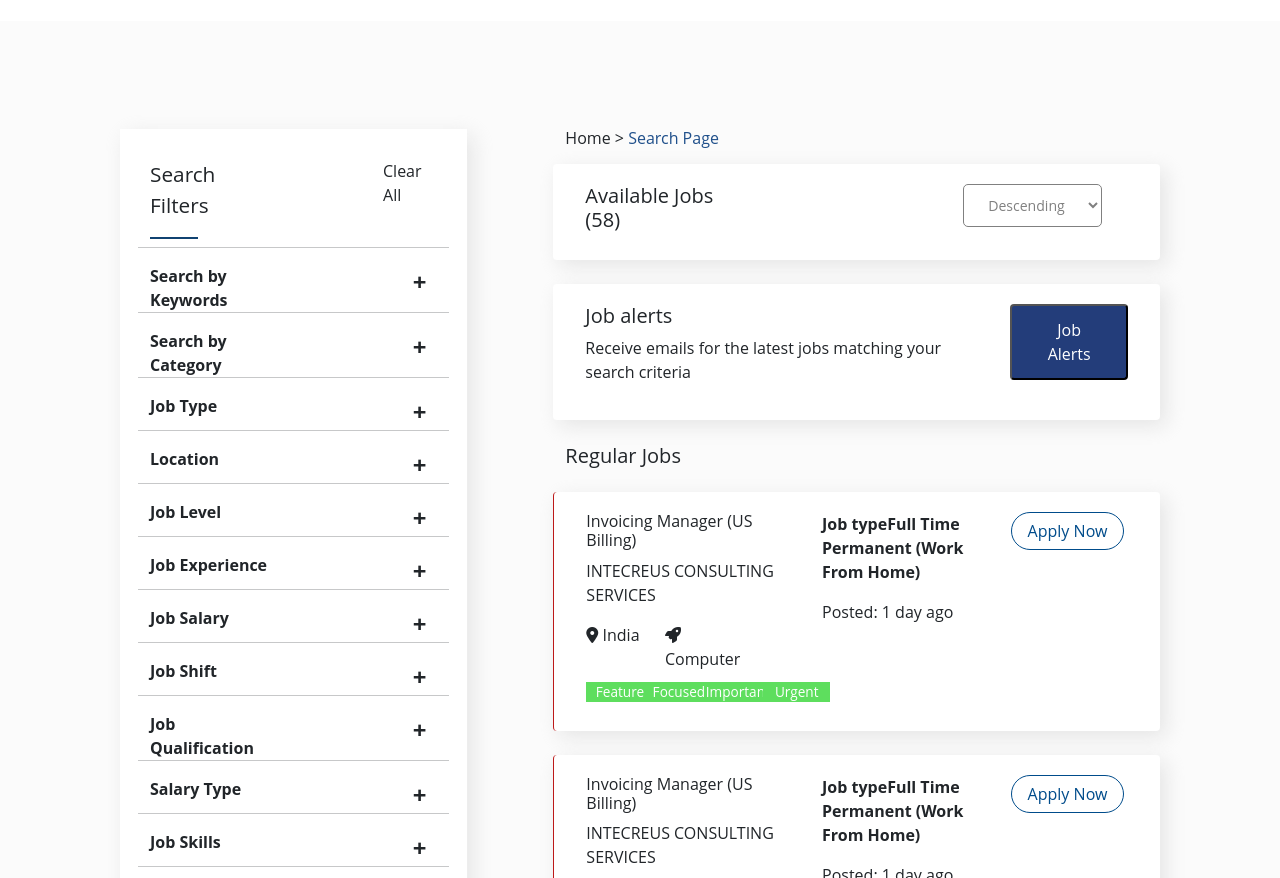
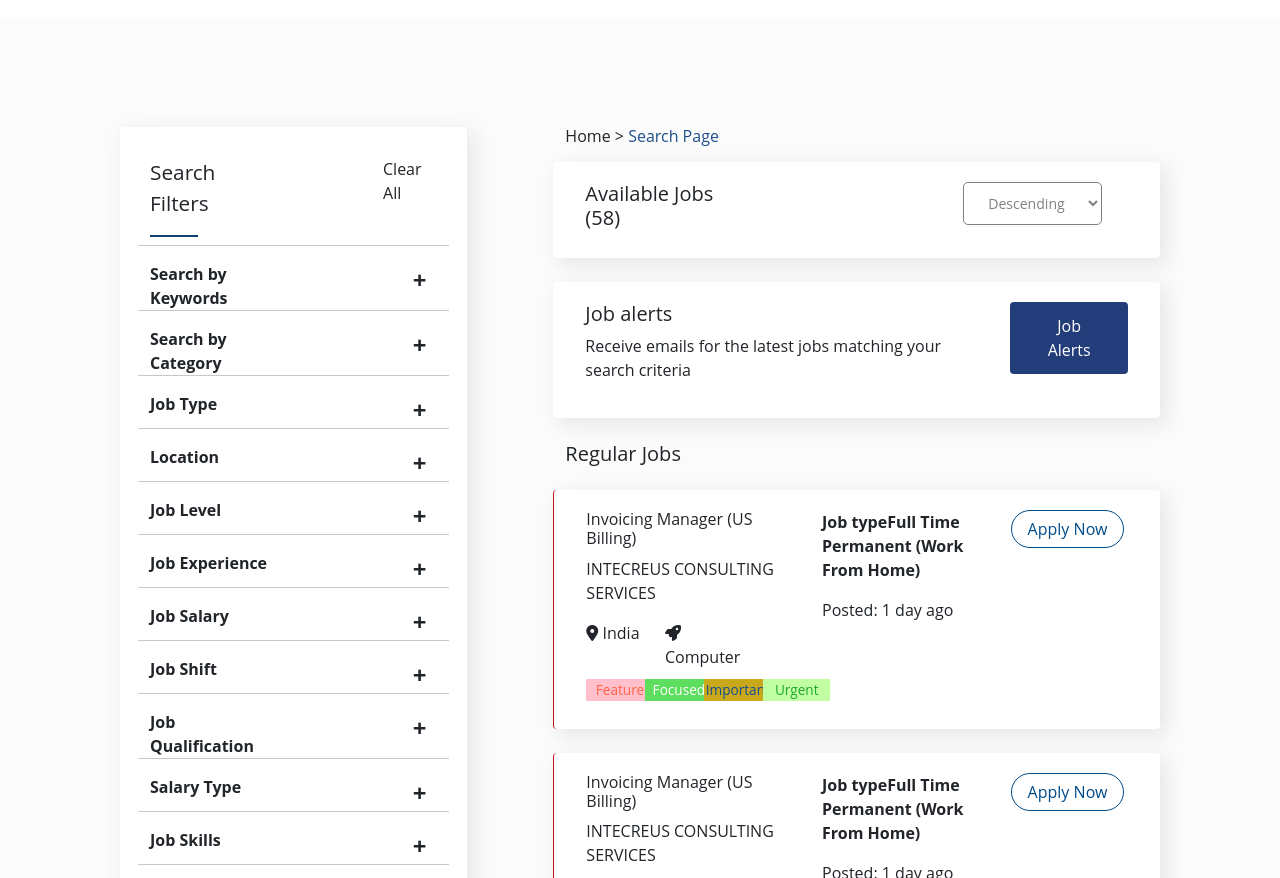
Before and after one commit to sushantsharma0221/talent-crack.com, a plain HTML site: page Search_Jobs.html in a window 1280 px wide. Shown: the part 175-1053 px from the top of the page. Drawn offline with nearby package versions, Linux system fonts and the light colour scheme.

Commit message:
my commit

```diff
--- a/Search_Jobs.html
+++ b/Search_Jobs.html
@@ -83,7 +83,9 @@
 
         .jobPostBtn {
             border-radius: 4px;
+            border: none;
         }
+
 
         .btns {
             width: 4.2rem;
@@ -91,6 +93,28 @@
             border: none;
             background-color: rgb(94, 222, 94);
             color: white;
+            padding: 1px;
+        }
+
+        .featurebtn {
+            background-color: pink;
+            color: tomato;
+        }
+
+        .focusedbtn {
+            color: rgb(255, 255, 255);
+        }
+
+
+
+        .importantbtn {
+            background-color: rgb(201, 169, 27);
+            color: rgb(16, 78, 145);
+        }
+
+        .urgentbtn {
+            background-color: rgb(194, 255, 163);
+            color: rgb(29, 167, 45);
         }
 
         .apply-btn {
```
